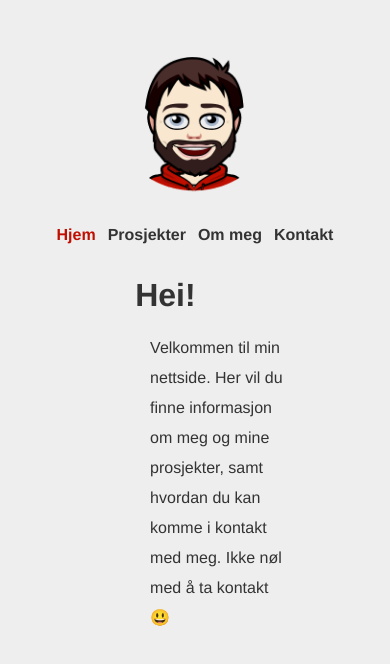
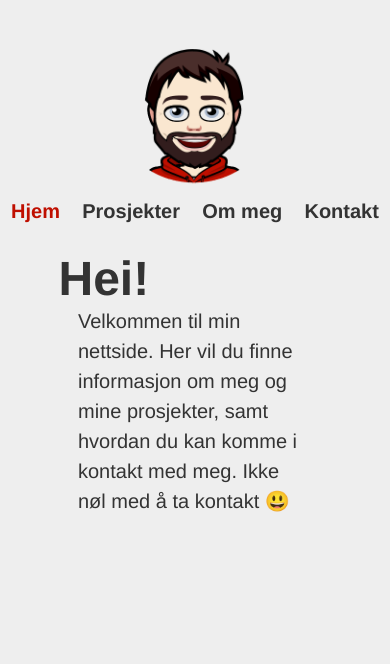
Before and after one commit to ProgrammerChris/Portfolio, a Vue app: page / in a window 390 px wide. Shown: the top 664 px of the page. Built offline with nearby package versions, Linux system fonts and the light colour scheme.

Commit message:
Fuck media queries, lve css grid <3

```diff
--- a/package.json
+++ b/package.json
@@ -1,5 +1,5 @@
 {
-  "name": "portfolio",
+  "name": "christvedt",
   "version": "0.1.0",
   "private": true,
   "scripts": {
--- a/src/App.vue
+++ b/src/App.vue
@@ -10,30 +10,10 @@
   </div>
 </template>
 
-<style scoped>
-@media screen and (max-width: 376px) {
-  #app {
-    grid-template-columns: 0% auto 0%;
-  }
-}
-@media screen and (min-width: 600px) and (max-height: 640px) {
-  #app {
-    grid-template-rows: auto;
-  }
-  #nav {
-    grid-row: 1;
-  }
-}
-</style>
-
 <style>
-@media screen and (min-width: 768px) and (min-height: 900px) {
-  #nav {
-    font-size: 28px;
-  }
-}
 body {
   background: #eeeeee;
+  margin: 0;
 }
 #app {
   font-family: Avenir, Helvetica, Arial, sans-serif;
@@ -42,26 +22,24 @@ body {
   text-align: center;
   color: #333333;
   display: grid;
-  grid-template-rows: 200px 50px auto;
-  grid-template-columns: 10% auto 10%;
+  grid-template-rows: 200px;
+  grid-template-columns: 2fr minmax(360px, 700px) 2fr;
 }
 #nav {
   grid-column: 2;
+  display: inline-flex;
   grid-row: 2;
-  padding-top: 18px;
+  align-self: end;
+  justify-content: space-around;
 }
 #nav a {
   font-weight: bold;
   color: #333333;
   text-decoration: none;
-  padding-left: 2%;
-  padding-right: 2%;
+  font-size: 1.25em;
 }
 #nav a.router-link-exact-active {
   color: #bf0f00;
-}
-img {
-  display: inline;
 }
 .page {
   grid-column: 2;
--- a/src/components/Page.vue
+++ b/src/components/Page.vue
@@ -17,35 +17,32 @@ export default {
 };
 </script>
 
-<style scoped>
-@media screen AND (min-width: 600px) AND (max-height: 640px) {
-  img {
-    display: none;
-  }
-}
-</style>
-
 <style>
 #content {
   display: grid;
-  grid-template-rows: 200px 50px 75px auto;
+  align-content: center;
 }
 img {
   grid-row: 1;
+  margin-bottom: 50px;
   justify-self: center;
 }
 #heading {
+  grid-row: 2;
+  margin: 0;
+  padding-left: 15%;
+  align-self: end;
+  text-align: start;
+  font-size: 3em;
+  padding-top: 10px;
+}
+#text {
   grid-row: 3;
   margin: 0;
-  padding: 0 20% 0 30%;
-  align-self: center;
+  line-height: 1.5em;
   text-align: start;
-}
-#text {
-  grid-row: 4;
-  margin: 0;
-  line-height: 30px;
-  padding: 0 20% 0 35%;
-  text-align: start;
+  font-size: 1.25em;
+  padding-left: 20%;
+  padding-right: 20%;
 }
 </style>
```
Also changed, not shown: 2 other files (tests, documents, lock files or other folders).
